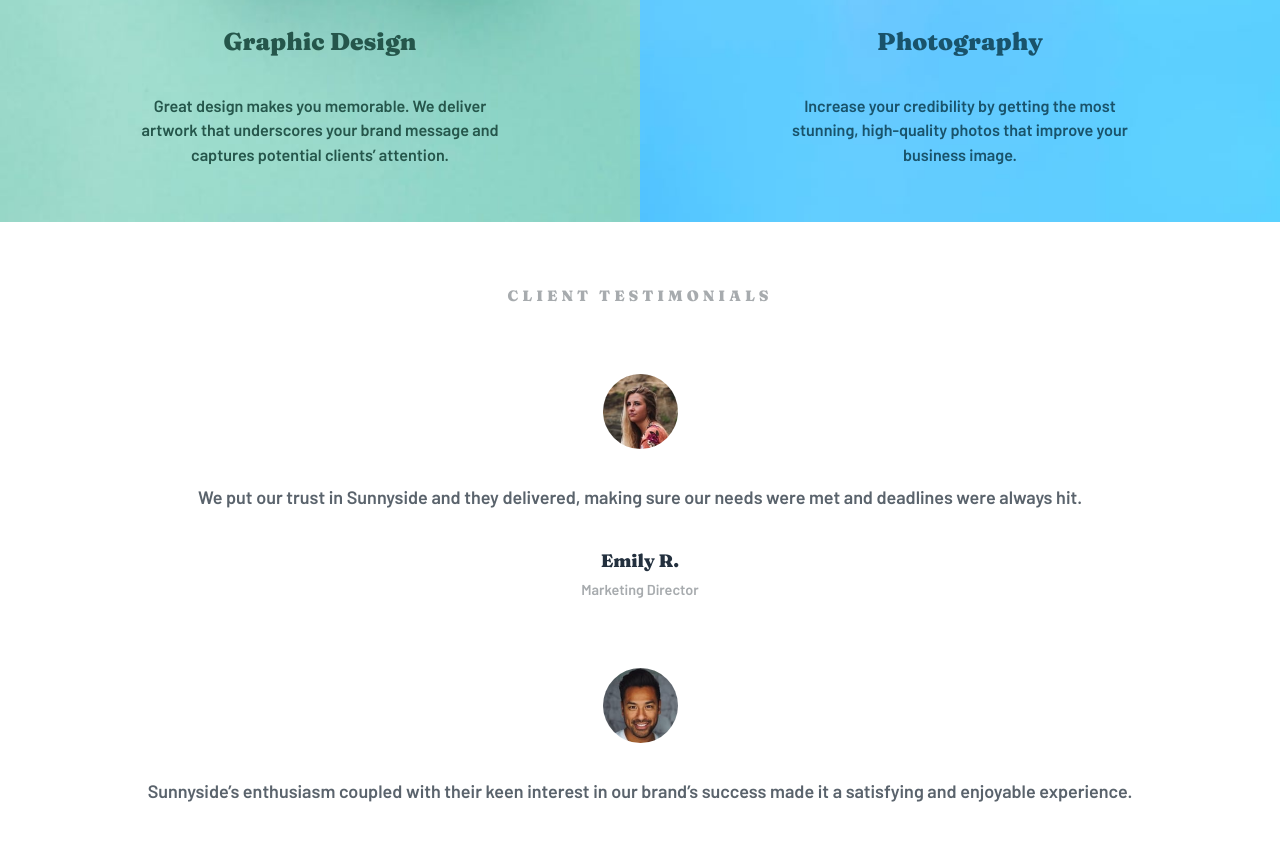
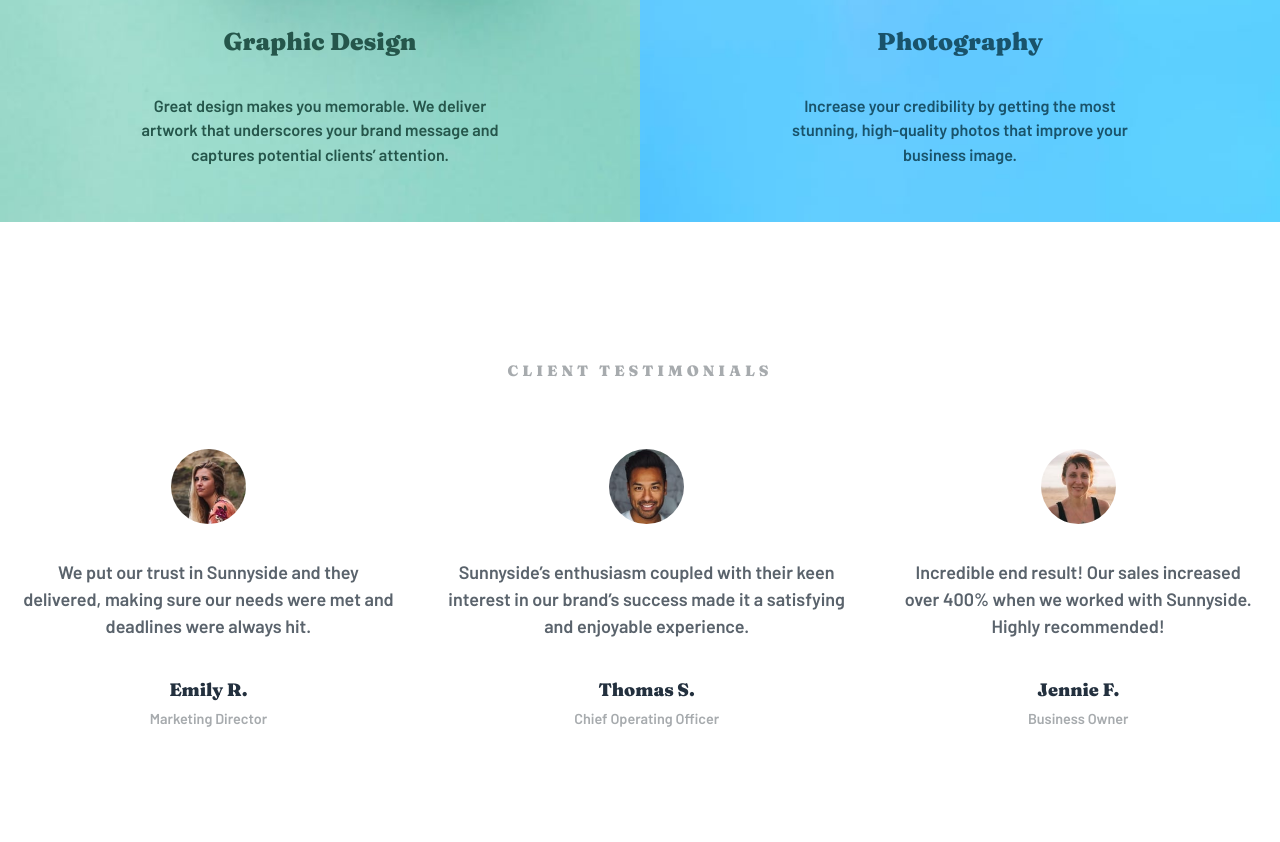
Before and after one commit to dgknfordevelop/sunnyside-agency-landing-page, a website: page index.html in a window 1280 px wide. Shown: the part 1873-2715 px from the top of the page. Drawn offline with Linux system fonts and the light colour scheme.

Commit message:
testimonials responsive edit

```diff
--- a/scss/components/testimonials.scss
+++ b/scss/components/testimonials.scss
@@ -7,7 +7,7 @@
         padding-block-start: 65px;
         padding-block-end: 20px;
         text-align: center;
-        @include responsive("bigger-desktop"){
+        @include responsive("desktop"){
             padding-block-start: 140px;
             padding-block-end: 70px;
         }
@@ -27,8 +27,10 @@
     &-subjects {
         display: flex;
         flex-direction: column;
+        @include responsive("desktop"){
+            flex-direction: row;
+        }
         @include responsive("bigger-desktop"){
-            flex-direction: row;
             padding-inline: 120px;
         }
 
@@ -38,6 +40,9 @@
             align-items: center;
             margin-block-end: 70px;
             padding-inline: 25px;
+            @include responsive("desktop"){
+                padding-inline: 20px;
+            }
         }
 
         &-avatar {
```
Also changed, not shown: main.css.
